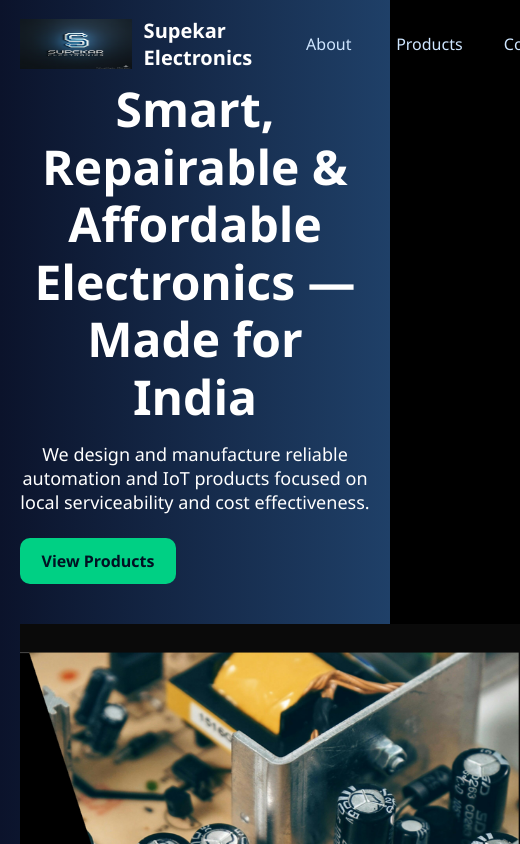
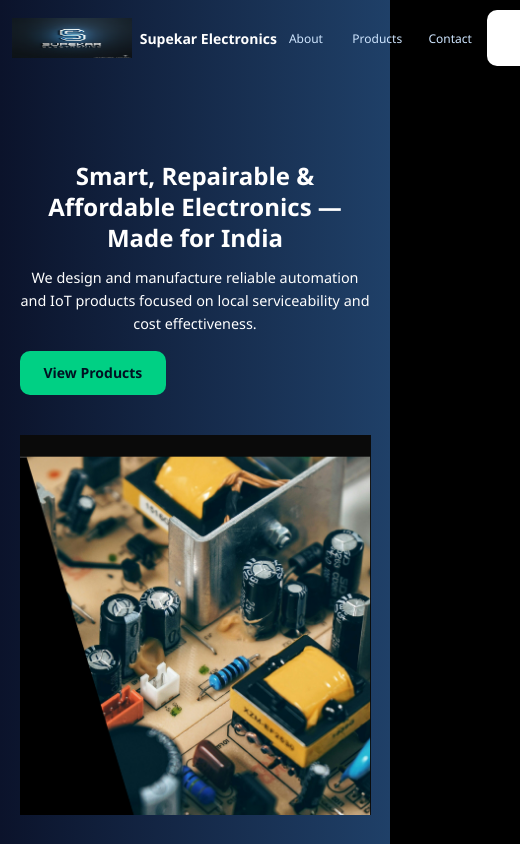
Before and after one commit to Yash1234-ctrl/SUPEKAR-ELECTRONICS-LANDING-PAGE, a Next.js app: page / in a window 390 px wide. Shown: the top 844 px of the page, 520 px wide, since content can reach past the window. Built offline with nearby package versions, Linux system fonts and the light colour scheme; no server answers.

Commit message:
Improve Hero section mobile responsiveness: responsive font sizing, better spacing, touch-friendly buttons

```diff
--- a/src/app/globals.css
+++ b/src/app/globals.css
@@ -46,21 +46,36 @@ header nav img { display: block; }
 .hero-content { max-width: 100%; text-align: center; }
 .hero-img { width: 100%; max-width: 300px; border-radius: 12px; }
 
-/* Tablet & Desktop */
-@media (min-width: 640px) {
+/* Mobile - optimized hero section */
+@media (max-width: 640px) {
+  header nav { padding: 10px 3% !important; }
+  .desktop-links { gap: 6px; font-size: 0.8rem; }
+  .hero-wrapper { gap: 12px; }
+  .hero-content { max-width: 100%; }
+  h1 { font-size: clamp(1.3rem, 5.5vw, 1.75rem); line-height: 1.3; }
+  h2 { font-size: 1.5rem; }
+  p { font-size: clamp(0.85rem, 2.2vw, 0.95rem); line-height: 1.5; }
+  section { padding: 40px 4%; }
+}
+
+/* Tablet */
+@media (min-width: 640px) and (max-width: 899px) {
   section { padding: 60px 6%; }
   h1 { font-size: 1.875rem; }
-  .hero-wrapper { flex-direction: row; align-items: center; gap: 32px; text-align: left; }
+  .hero-wrapper { flex-direction: row; align-items: center; gap: 24px; text-align: left; }
   .hero-content { max-width: 600px; }
   .hero-img { width: auto; max-width: 420px; }
+  .desktop-links { display: flex; }
+  .mobile-toggle { display: none; }
 }
 
+/* Desktop */
 @media (min-width: 900px) {
   section { padding: 100px 10%; }
   header nav { padding: 32px 10%; }
   .desktop-links { display: flex; }
   .mobile-toggle { display: none; }
-  .hero-wrapper { gap: 40px; }
+  .hero-wrapper { gap: 40px; flex-direction: row; }
   h1 { font-size: 3rem; }
 }
 
--- a/src/components/HeroSection.tsx
+++ b/src/components/HeroSection.tsx
@@ -105,7 +105,7 @@ export default function HeroSection() {
           display: "flex",
           justifyContent: "space-between",
           alignItems: "center",
-          padding: scrolled ? "12px 5%" : "16px 5%",
+          padding: scrolled ? "10px 5%" : "14px 5%",
           transition: "all 0.35s ease",
           background: scrolled ? "rgba(11,19,43,0.92)" : "transparent",
           backdropFilter: scrolled ? "blur(12px)" : "none",
@@ -117,20 +117,20 @@ export default function HeroSection() {
           initial={{ opacity: 0, x: -20 }}
           animate={{ opacity: 1, x: 0 }}
           transition={{ duration: 0.6 }}
-          style={{ display: "flex", alignItems: "center", gap: 12 }}
+          style={{ display: "flex", alignItems: "center", gap: 8 }}
         >
           <Image
             src="/images/logo.png"
             alt="Supekar Electronics"
-            height={50}
-            width={150}
+            height={40}
+            width={120}
             objectFit="contain"
           />
-          <strong style={{ fontSize: 20 }}>Supekar Electronics</strong>
+          <strong style={{ fontSize: "clamp(14px, 2.5vw, 20px)", whiteSpace: "nowrap" }}>Supekar Electronics</strong>
         </motion.div>
 
         {/* Desktop Links */}
-        <div style={{ display: "flex", gap: 20, alignItems: "center" }}>
+        <div style={{ display: "flex", gap: "clamp(12px, 3vw, 20px)", alignItems: "center" }}>
           {["about", "products", "contact"].map((id, idx) => (
             <motion.button
               key={id}
@@ -140,6 +140,8 @@ export default function HeroSection() {
                 ...linkStyle,
                 position: "relative",
                 overflow: "hidden",
+                fontSize: "clamp(12px, 2vw, 16px)",
+                padding: "8px 12px",
               }}
             >
               {id.charAt(0).toUpperCase() + id.slice(1)}
@@ -233,20 +235,20 @@ export default function HeroSection() {
       </nav>
 
       {/* HERO CONTENT */}
-      <section style={{ minHeight: "80vh", padding: "0 5%" }}>
-        <div className="hero-wrapper" style={{ display: "flex", alignItems: "center", gap: 40 }}>
+      <section style={{ minHeight: "80vh", padding: "80px 5% 40px 5%" }}>
+        <div className="hero-wrapper" style={{ display: "flex", alignItems: "center", gap: "clamp(20px, 5vw, 40px)", flexDirection: "column" }}>
           <motion.div
             initial={{ opacity: 0, y: 30 }}
             animate={{ opacity: 1, y: 0 }}
             transition={{ duration: 0.8 }}
             className="hero-content"
-            style={{ maxWidth: 600 }}
+            style={{ maxWidth: "100%", width: "100%" }}
           >
             <motion.h1
               initial={{ opacity: 0, y: 20 }}
               animate={{ opacity: 1, y: 0 }}
               transition={{ delay: 0.2, duration: 0.8 }}
-              style={{ fontSize: "3rem", marginBottom: 16, lineHeight: 1.2 }}
+              style={{ fontSize: "clamp(1.5rem, 6vw, 3rem)", marginBottom: "clamp(12px, 3vw, 24px)", lineHeight: 1.3 }}
             >
               Smart, Repairable & Affordable Electronics — Made for India
             </motion.h1>
@@ -254,7 +256,7 @@ export default function HeroSection() {
               initial={{ opacity: 0, y: 20 }}
               animate={{ opacity: 1, y: 0 }}
               transition={{ delay: 0.3, duration: 0.8 }}
-              style={{ fontSize: "1.125rem", marginBottom: 24 }}
+              style={{ fontSize: "clamp(0.9rem, 2.5vw, 1.125rem)", marginBottom: "clamp(16px, 4vw, 24px)", lineHeight: 1.6 }}
             >
               We design and manufacture reliable automation and IoT products
               focused on local serviceability and cost effectiveness.
@@ -263,12 +265,12 @@ export default function HeroSection() {
               initial={{ opacity: 0 }}
               animate={{ opacity: 1 }}
               transition={{ delay: 0.4, duration: 0.8 }}
-              style={{ display: "flex", gap: 16 }}
+              style={{ display: "flex", gap: "clamp(12px, 3vw, 16px)", justifyContent: "flex-start" }}
             >
               <motion.button
                 onClick={() => scrollTo("products")}
                 whileHover={{ scale: 1.05, boxShadow: "0px 8px 20px rgba(0,208,132,0.35)" }}
-                style={primaryStyle}
+                style={{ ...primaryStyle, padding: "12px 24px", fontSize: "clamp(14px, 2.5vw, 16px)" }}
               >
                 View Products
               </motion.button>
@@ -278,14 +280,14 @@ export default function HeroSection() {
             initial={{ opacity: 0, x: 60 }}
             animate={{ opacity: 1, x: 0 }}
             transition={{ delay: 0.5, duration: 0.8 }}
-            style={{ marginLeft: "auto" }}
+            style={{ marginLeft: "auto", marginRight: "auto", marginTop: "20px", width: "100%", display: "flex", justifyContent: "center" }}
           >
             <Image
               src="/images/hero.png"
               alt="Product"
               width={500}
               height={500}
-              style={{ maxWidth: 500 }}
+              style={{ maxWidth: "100%", height: "auto", maxHeight: "400px" }}
             />
           </motion.div>
         </div>
```
